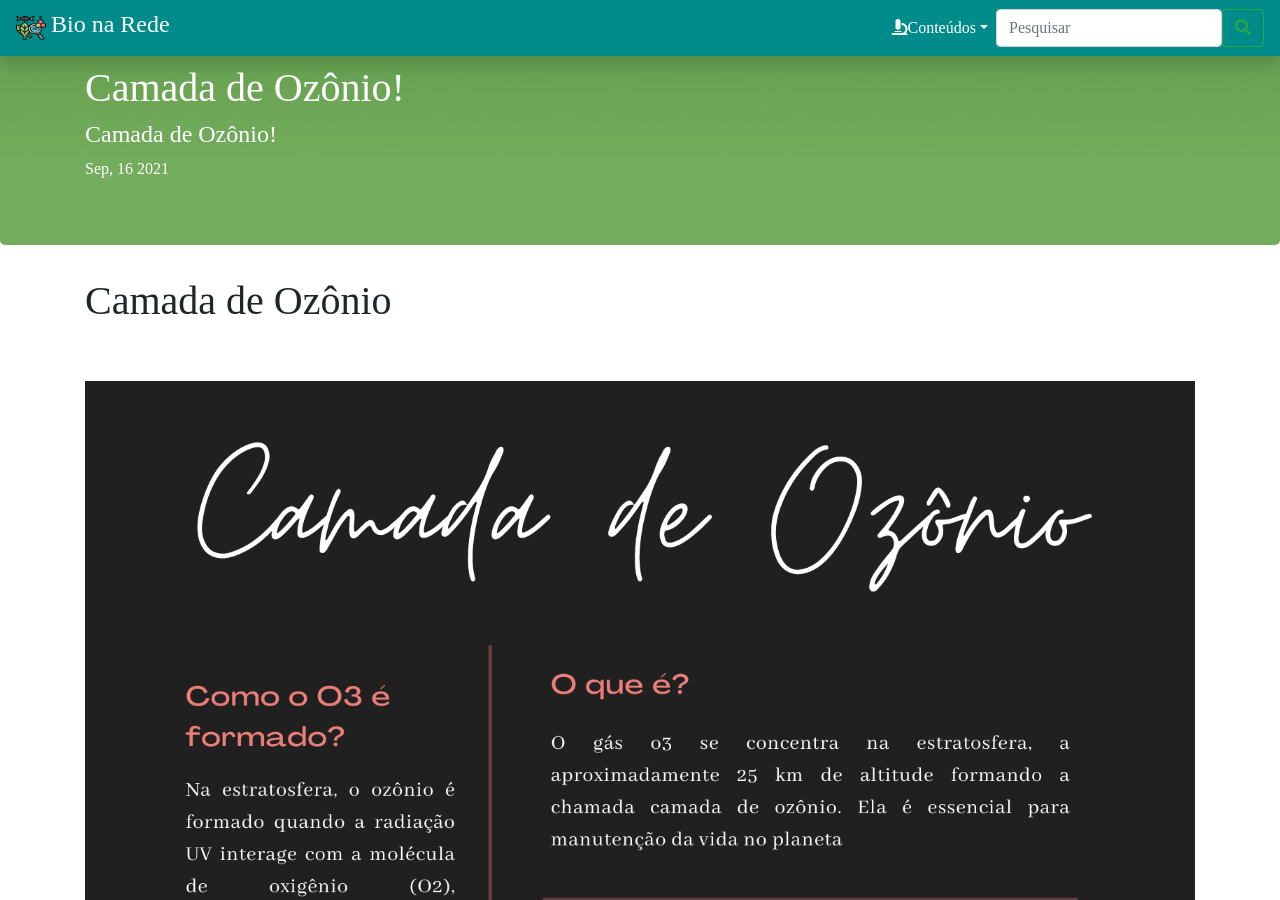
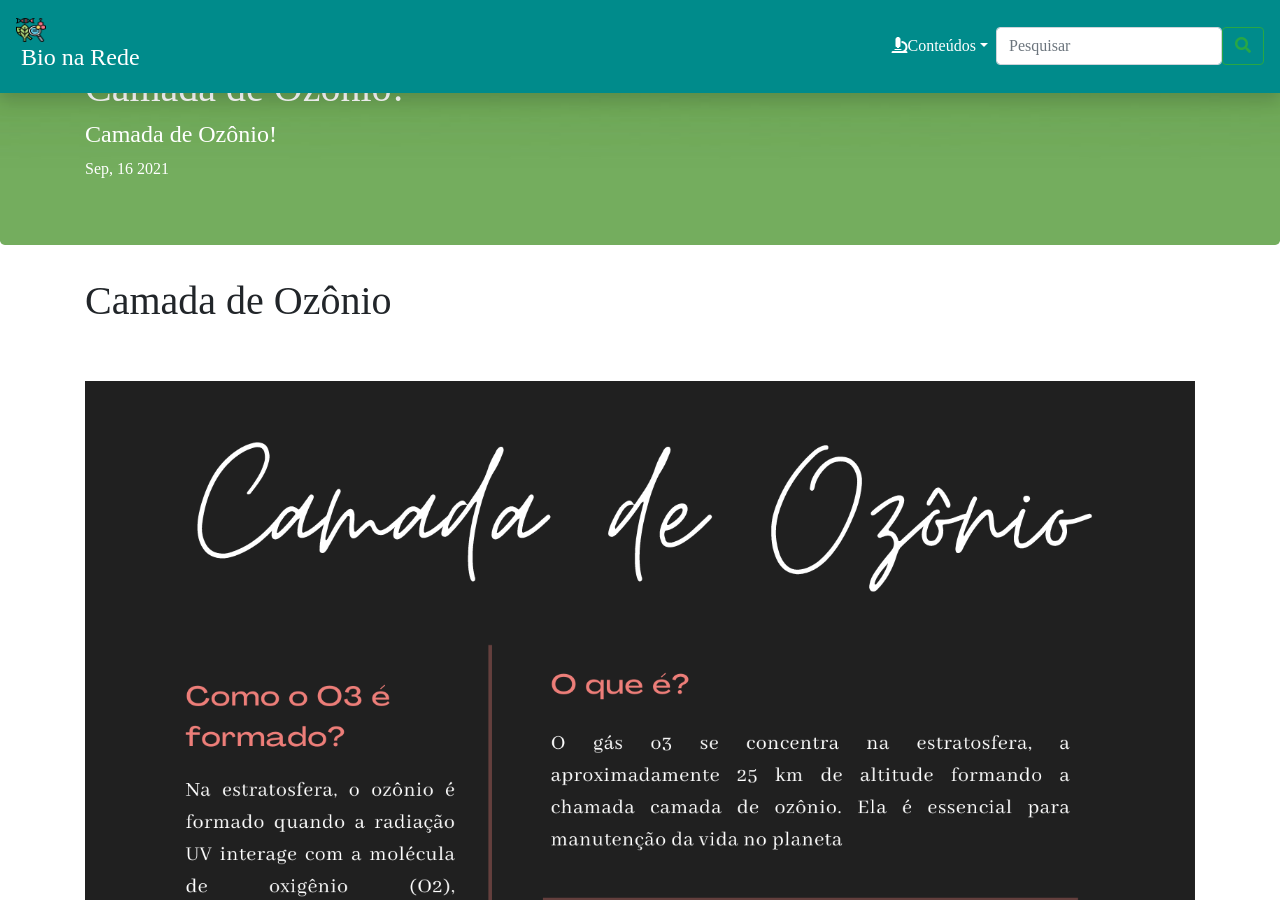
Before and after one commit to bionarede/bionarede, a Jekyll site: the page built from _posts/2021-09-16-camada-de-ozonio.markdown, in a window 1280 px wide and 900 px high. Built offline with Jekyll 4.4.1, drawn with Linux system fonts in a browser that asks for light colours; nearby versions of some CDN libraries; library files that are not in the unit come from our copies.

Commit message:
agoravai

```diff
--- a/_includes/head.html
+++ b/_includes/head.html
@@ -14,5 +14,5 @@
         footer {color: #fff;}
     </style>
     <!--créditos da img: https://search.creativecommons.org/photos/0ce236f2-68d9-432b-9367-5d91a566428d-->
-    <base target="_blank">
+
   </head>
--- a/_includes/header-post.html
+++ b/_includes/header-post.html
@@ -1,5 +1,5 @@
 <header>
-            <nav class="navbar navbar-expand-sm fixed-top shadow" style="background-color: #008B8B"
+            <nav class="navbar navbar-expand-sm fixed-top shadow" style="background-color: #008B8B">
                 <a class="navbar-brand" href="{{ site.baseurl }}/">
                     <img src="/assets/img/logo.png" class="image-fluid" alt="Logo" width="30" height="24"><h4 style="padding-left: 5px; color: #fff;">Bio na Rede</h4></a>
                 <button class="navbar-toggler" type="button" data-toggle="collapse" data-target="#expansivo" aria-controls="#expansivo" aria-expanded="false" aria-label="Alterna Navegação"><span class="navbar-toggler-icon"></span></button>
```
